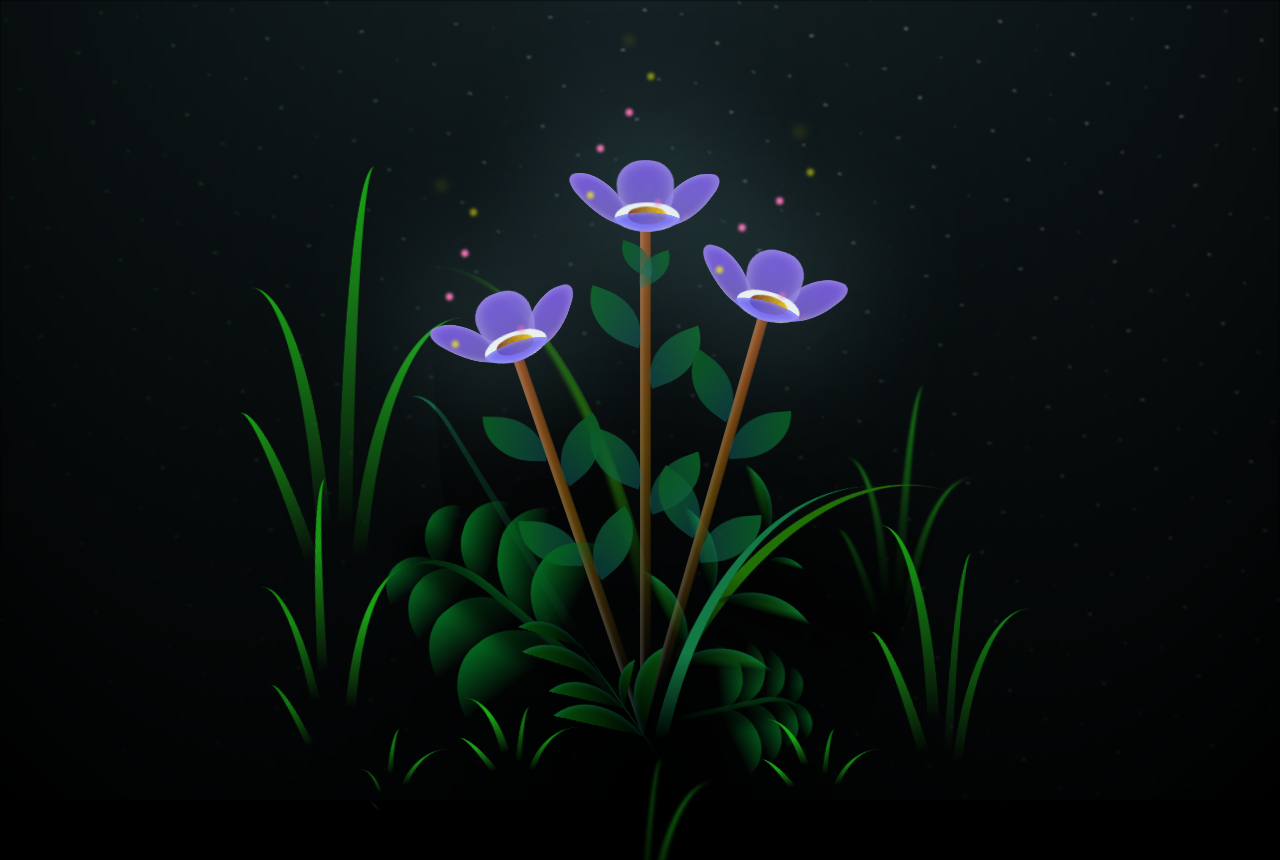
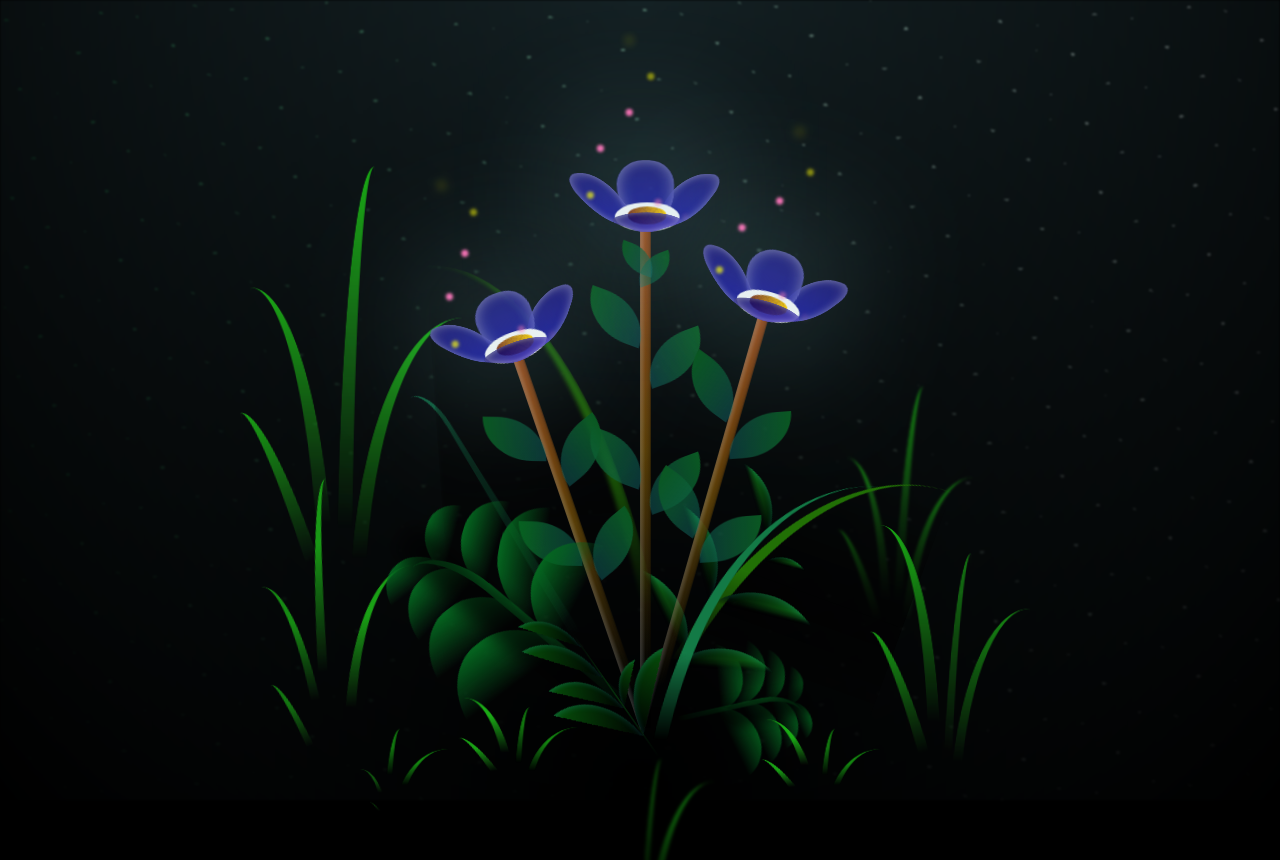
Before and after one commit to Miqcampos/flowers, a plain HTML site: page pages/flower.html in a window 1280 px wide. Shown: the top 860 px of the page. Drawn offline with Linux system fonts and the light colour scheme.

Commit message:
flowers
:)

```diff
--- a/css/main.css
+++ b/css/main.css
@@ -164,8 +164,8 @@ body {
   width: 8vmin;
   height: 11vmin;
   border-radius: 51% 49% 47% 53%/44% 45% 55% 69%;
-  background-color: #512894;
-  background-image: linear-gradient(to top, #7458c0, #7c52ee);
+  background-color: #332894;
+  background-image: linear-gradient(to top, #1816a3, rgb(31, 25, 122));
   transform-origin: bottom center;
   opacity: 0.9;
   box-shadow: inset 0 0 2vmin rgba(255, 255, 255, 0.5);
@@ -185,7 +185,7 @@ body {
   transform-origin: bottom left;
   border-radius: 4vmin 10vmin 4vmin 4vmin;
   transform: translate(0%, 18%) rotateX(70deg) rotate(-43deg);
-  background-image: linear-gradient(to top, #6252ee, #5552ee);
+  background-image: linear-gradient(to top, #1809a3, #04025e);
   z-index: 1;
   opacity: 0.8;
 }
```
